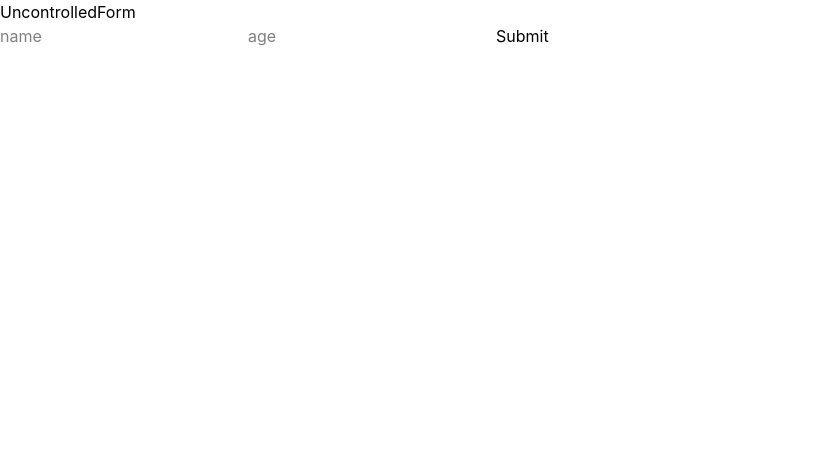
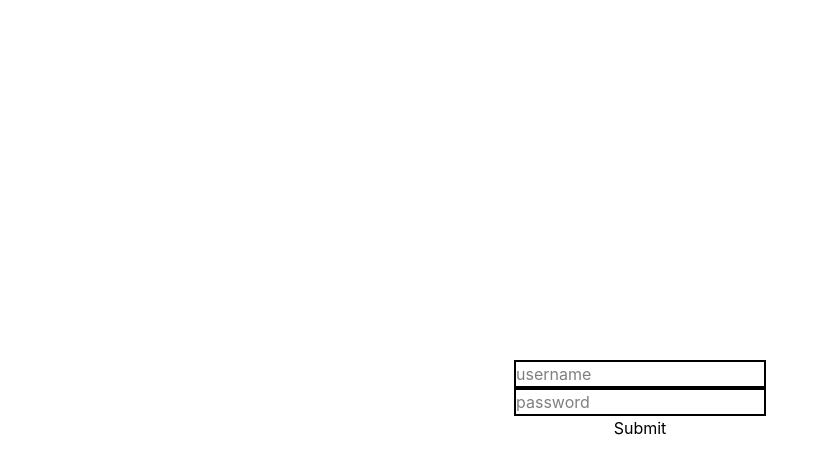
Before and after one commit to omjyotiprakash/reactconcepts, a React (Vite) app: page / in a window 1280 px wide. Shown: the top 474 px of the page, without its empty margins (0-828 px from the left). Built offline with nearby package versions, Linux system fonts and the light colour scheme; the HTML template or start-up script is replaced by a standard one.

Commit message:
Initial commit

```diff
--- a/src/App.jsx
+++ b/src/App.jsx
@@ -7,6 +7,7 @@ import React from 'react'
 import UseStateHook from './topics/hooks/UseStateHook';
 import ListAndKeys from './topics/listandkeys/ListAndKeys';
 import UncontrolledForm from './topics/uncontrolledform/UncontrolledForm';
+import ControlledForm from './topics/controlledform/ControlledForm';
 // import Jsx_Expression from './topics/jsx_expression/Jsx_Expression';
 // import Jsx_Rules from './topics/jsx_expression/Jsx_Rules';
 
@@ -21,7 +22,8 @@ const App = () => {
       {/* <Fragments_Concept/> */}
       {/* <UseStateHook/> */}
       {/* <ListAndKeys/> */}
-      <UncontrolledForm/>
+      {/* <UncontrolledForm/> */}
+      <ControlledForm/>
     </div>
   )
 }
--- /dev/null
+++ b/src/topics/controlledform/ControlledForm.jsx
@@ -0,0 +1,30 @@
+import React, { useState } from 'react'
+
+const ControlledForm = () => {
+  const [form, setForm] = useState({
+    username:"",
+    password:""
+  })
+
+  const handleForm = (e) => {
+    e.preventDefault()
+    console.log(form)
+  }
+
+  const handleInput = (e) => {
+    const {name, value} = e.target
+    setForm({...form, [name]:value})
+  }
+
+  return (
+    <div className='flex items-center flex-col justify-center w-screen h-screen'>
+      <form onSubmit={handleForm} className='flex flex-col'>
+        <input type="text" placeholder='username' name='username' onChange={handleInput}  className='border-2 p-2'/>
+        <input type="password" placeholder='password' name='password' onChange={handleInput}  className='border-2 p-2'/>
+        <button>Submit</button>
+      </form>
+    </div>
+  )
+}
+
+export default ControlledForm
--- a/src/topics/uncontrolledform/UncontrolledForm.jsx
+++ b/src/topics/uncontrolledform/UncontrolledForm.jsx
@@ -1,4 +1,4 @@
-import React, { useRef } from 'react'
+import  { useRef } from 'react'
 
 const UncontrolledForm = () => {
 
```
